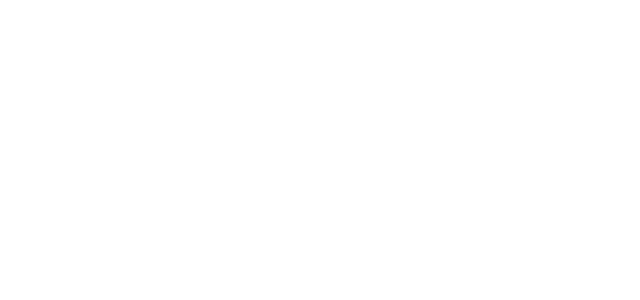
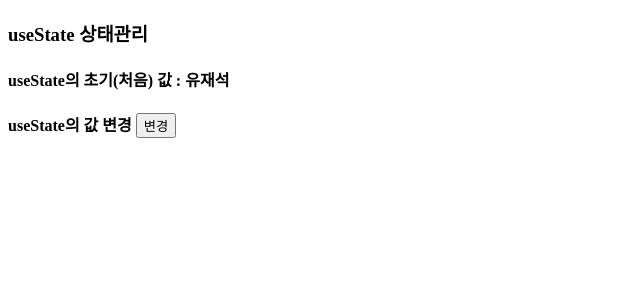
Before and after one commit to kant300/tj2025A_web2.09, a React (Vite) app in the folder reactapp/: page / in a window 1280 px wide. Shown: the top 300 px of the page, without its empty margins (0-640 px from the left). Built offline with nearby package versions, Linux system fonts and the light colour scheme.

Commit message:
20250917 example/day02 Component5 불변성 Component6 useState

```diff
--- /dev/null
+++ b/reactapp/src/example/day02/Component6.jsx
@@ -0,0 +1,24 @@
+import { useState } from "react"
+
+export default function Component6( props ){
+
+    // [1] 리액트에서 상태관리(변수를 대신해 관리) 라이브러리(미리 만들어진 함수) 사용하기
+    // useState 사용법
+    // 1. 파일 상단에 import {}
+    // 2. useState( 초기값 );
+        // --> 반환값 : [0]데이터 , [1]재렌더링함수
+    const 상태관리변수 = useState( "유재석" );
+    console.log( 상태관리변수 );
+    console.log( 상태관리변수[0] ); // 유재석 : 0번 인덱스에는 useState가 관리하는 값이 들어있다.
+    console.log( 상태관리변수[1] ); // f : 1번 인덱스에는 값이 변경되면 (??)실행되는 함수가 들어있다.
+    const 상태변경함수 =()=>{
+        상태관리변수[0] = '강호동'; console.log( 상태관리변수[0] );
+        상태관리변수[1]('강호동');
+    }
+
+    return(<>
+        <h3> useState 상태관리 </h3>
+        <h4> useState의 초기(처음) 값 : { 상태관리변수[0] } </h4>
+        <h4> useState의 값 변경 <button onClick={ 상태변경함수 }> 변경 </button></h4>
+    </>)
+}
--- a/reactapp/src/main.jsx
+++ b/reactapp/src/main.jsx
@@ -59,3 +59,6 @@
 import Component4 from './example/day02/Component4.jsx';
 // create.render( <Component4 /> )
 import Component5 from './example/day02/Component5.jsx';
+//create.render( <Component5 />)
+import Component6 from './example/day02/Component6.jsx';
+create.render( <Component6 /> )
```
